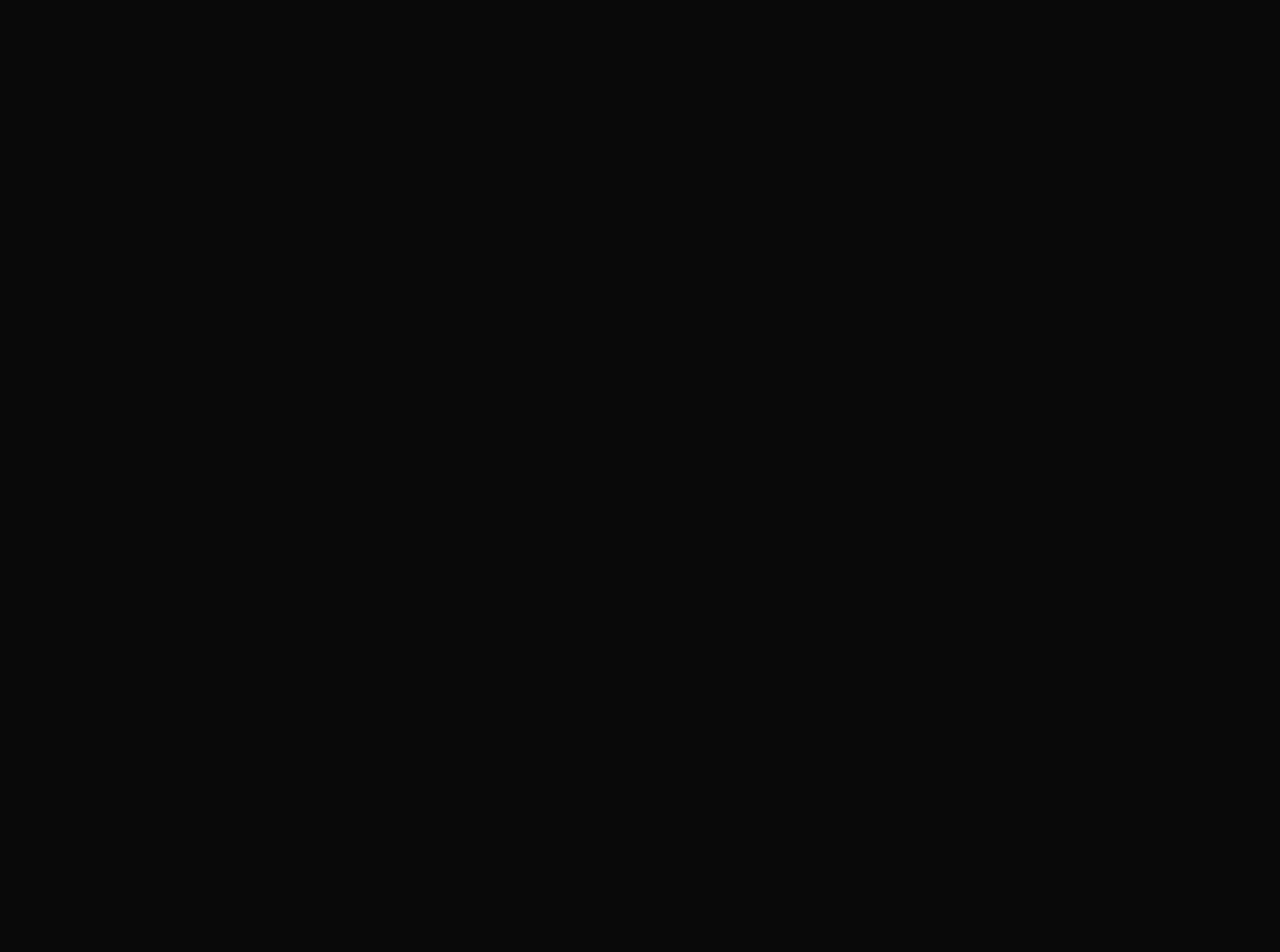
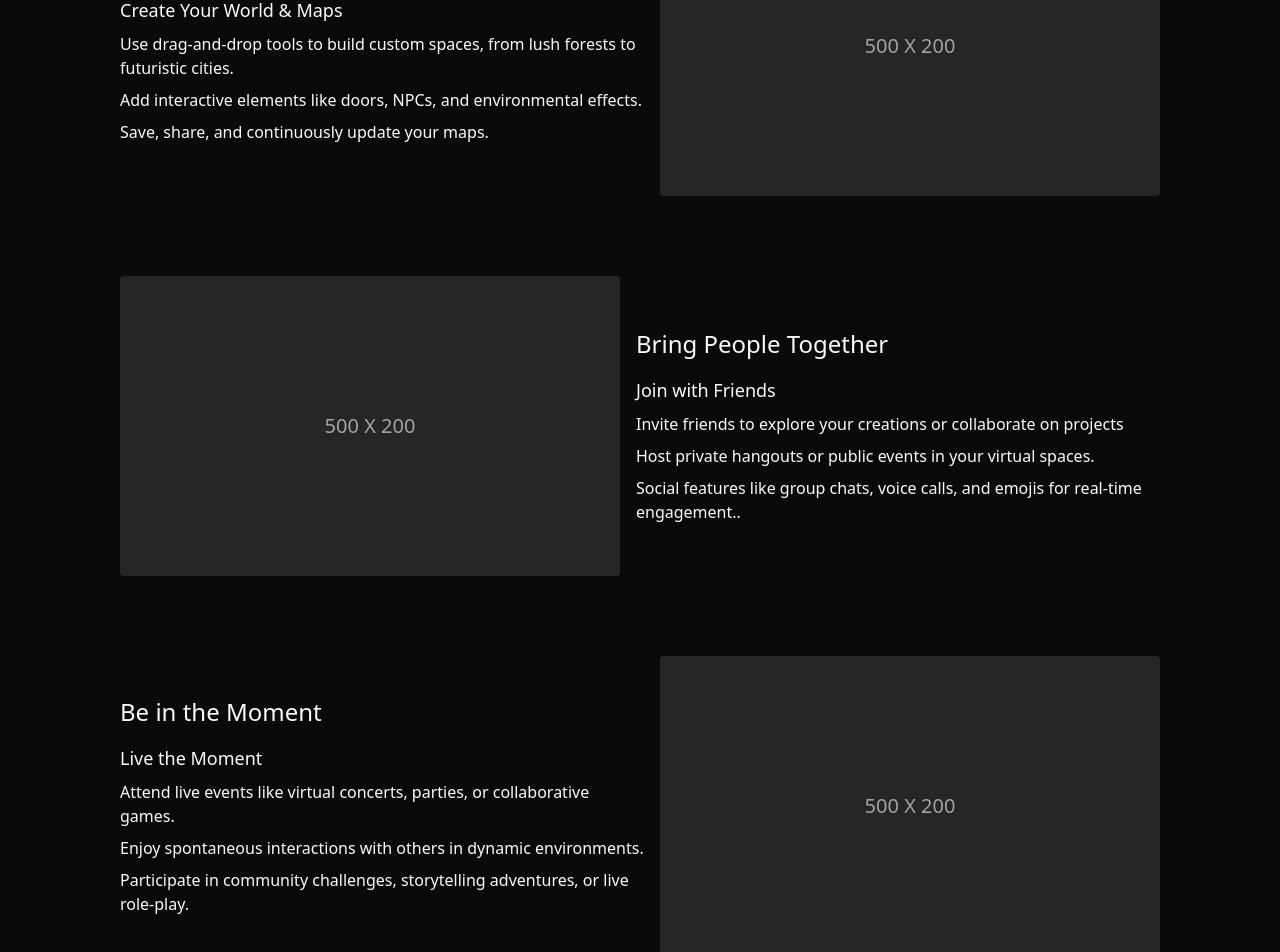
Before and after one commit to RehanMerchant/Orbix, a React (Vite) app: page / in a window 1280 px wide. Shown: the part 1020-1972 px from the top of the page. Before the commit the page ends 800 px from the top, so only its background shows below. Built offline with nearby package versions, Linux system fonts and the light colour scheme.

Commit message:
section1 added

```diff
--- a/src/components/Home/HeroSection.tsx
+++ b/src/components/Home/HeroSection.tsx
@@ -6,7 +6,8 @@ const HeroSection = () => {
   return (
 
 
-<section className=" bg-background md:pr-10 pt-[60px]  w-full justify-between flex md:items-center h-[calc(100svh-60px)]">
+<section className=" bg-background md:pr-10 pt-[60px]  w-full justify-between flex md:items-center
+md:h-[calc(100vh)] h-[calc(100svh)]  ">
 
 <div className="lg:w-fit w-full md:pl-10 lg:pr-5 lg:pl-10 md:-mt-20 mt-32">
   <p className="md:text-7xl text-6xl font-light md:justify-start w-full justify-center flex">
--- /dev/null
+++ b/src/components/Home/Section1.tsx
@@ -0,0 +1,76 @@
+const Section1 = () => {
+  return (
+    <div className="w-full lg:px-20 lg:py-10 md:px-10 px-5">
+      <p className="text-3xl">What we Offer?</p>
+      <div className="lg:px-10 lg:py-10 md:px-6 py-6   lg:flex  justify-between items-center gap-4">
+        <div className="flex flex-col gap-2">
+          <p className="text-2xl ">Your Creative Playground</p>
+          <p className="text-lg mt-2">Create Your World & Maps</p>
+          <p>
+            Use drag-and-drop tools to build custom spaces, from lush forests to
+            futuristic cities.
+          </p>
+          <p>
+            Add interactive elements like doors, NPCs, and environmental
+            effects.
+          </p>
+          <p>Save, share, and continuously update your maps.</p>
+        </div>
+
+        <div
+          className="md:h-[300px] shrink-0  md:w-[500px] w-full h-[200px] bg-muted
+       lg:mt-0 mt-4 flex items-center justify-center rounded-sm"
+        >
+          <p className="text-xl text-muted-foreground">500 X 200</p>
+        </div>
+      </div>
+
+
+      <div className="lg:px-10 lg:py-10 md:px-6 py-6 flex-row-reverse   lg:flex  justify-between items-center gap-4">
+        <div className="flex flex-col gap-2">
+          <p className="text-2xl ">Bring People Together</p>
+          <p className="text-lg mt-2">Join with Friends</p>
+          <p>
+          Invite friends to explore your creations or collaborate on projects
+          </p>
+          <p>
+          Host private hangouts or public events in your virtual spaces.
+          </p>
+          <p>Social features like group chats, voice calls, and emojis for real-time engagement..</p>
+        </div>
+
+        <div
+          className="md:h-[300px] shrink-0  md:w-[500px] w-full h-[200px] bg-muted
+       lg:mt-0 mt-4 flex items-center justify-center rounded-sm"
+        >
+          <p className="text-xl text-muted-foreground">500 X 200</p>
+        </div>
+      </div>
+
+
+      <div className="lg:px-10 lg:py-10 md:px-6 py-6   lg:flex  justify-between items-center gap-4">
+        <div className="flex flex-col gap-2">
+          <p className="text-2xl ">Be in the Moment</p>
+          <p className="text-lg mt-2">Live the Moment</p>
+          <p>
+          Attend live events like virtual concerts, parties, or collaborative games.
+          </p>
+          <p>
+          Enjoy spontaneous interactions with others in dynamic environments.
+          </p>
+          <p>Participate in community challenges, storytelling adventures, or live role-play.</p>
+        </div>
+
+        <div
+          className="md:h-[300px] shrink-0  md:w-[500px] w-full h-[200px] bg-muted
+       lg:mt-0 mt-4 flex items-center justify-center rounded-sm"
+        >
+          <p className="text-xl text-muted-foreground">500 X 200</p>
+        </div>
+      </div>
+
+    </div>
+  );
+};
+
+export default Section1;
--- a/src/pages/Home.tsx
+++ b/src/pages/Home.tsx
@@ -1,9 +1,11 @@
 import HeroSection from "@/components/Home/HeroSection";
+import Section1 from "@/components/Home/Section1";
 
 const Home = () => {
   return (
     <section>
       <HeroSection />
+      <Section1/>
     </section>
   );
 };
```
